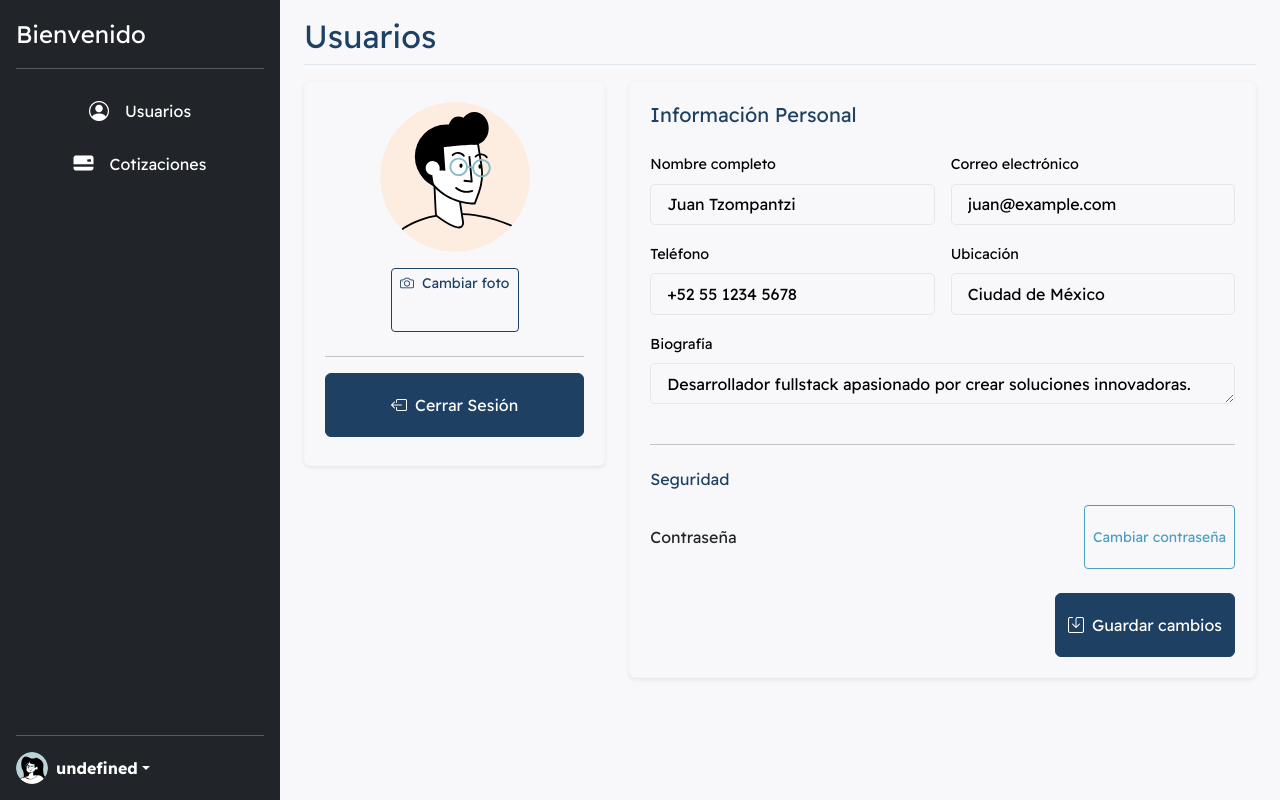
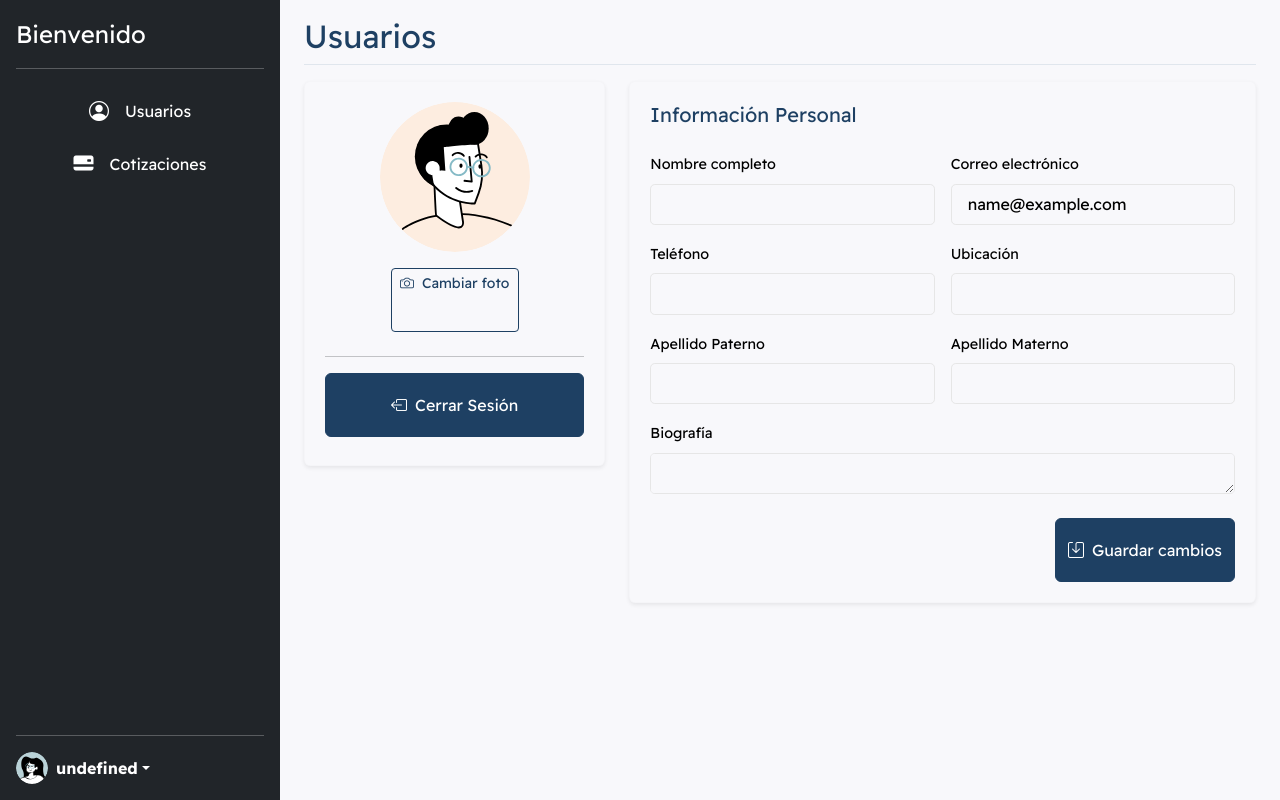
Before and after one commit to Rodrigo12a/frontend-grupo-smec, an Angular app: page /update-user in a window 1280 px wide. Built offline with nearby package versions, Linux system fonts and the light colour scheme; sample sign-in values are in the browser's storage.

Commit message:
update user desde dash

```diff
--- a/src/app/pages/dashboard/update-user/update-user.component.html
+++ b/src/app/pages/dashboard/update-user/update-user.component.html
@@ -1,6 +1,6 @@
 <main class="d-flex">
   <!-- Sidebar como elemento fijo -->
- <app-sidebar></app-sidebar>
+  <app-sidebar></app-sidebar>
 
   <!-- Contenido principal -->
   <div class="container-fluid flex-grow-1" style="margin-left: 280px;">
@@ -9,7 +9,7 @@
         <div class="d-flex justify-content-between flex-wrap flex-md-nowrap align-items-center pt-3 pb-2 mb-3 border-bottom">
           <h1 class="h2 mb-0" style="color: var(--color-primary);">Usuarios</h1>
           <div class="btn-toolbar mb-2 mb-md-0">
-            <!-- Botones sin cambios -->
+            <!-- Botones adicionales si son necesarios -->
           </div>
         </div>
         <div class="row">
@@ -37,7 +37,7 @@
                   </div>
                 </div>
                 <hr>
-                <button class="btn btn-primary w-100 mb-2">
+                <button class="btn btn-primary w-100 mb-2" (click)="logOut()">
                   <i class="bi bi-box-arrow-left me-2"></i>Cerrar Sesión
                 </button>
               </div>
@@ -49,54 +49,50 @@
             <div class="card shadow-sm">
               <div class="card-body">
                 <h5 class="card-title mb-4">Información Personal</h5>
-
-                <form>
+                <form [formGroup]="updateForm" (ngSubmit)="updateUser()">
                   <div class="row g-3">
                     <div class="col-md-6">
                       <label class="form-label">Nombre completo</label>
-                      <input type="text"
-                             class="form-control"
-                             value="Juan Tzompantzi">
+                      <input formControlName="nombre"
+                             type="text"
+                             class="form-control">
                     </div>
-
                     <div class="col-md-6">
                       <label class="form-label">Correo electrónico</label>
-                      <input type="email"
-                             class="form-control"
-                             value="juan@example.com">
+                      <input formControlName="email"
+                             type="email"
+                             class="form-control">
                     </div>
-
                     <div class="col-md-6">
                       <label class="form-label">Teléfono</label>
-                      <input type="tel"
-                             class="form-control"
-                             value="+52 55 1234 5678">
+                      <input formControlName="telefono"
+                             type="tel"
+                             class="form-control">
                     </div>
-
                     <div class="col-md-6">
                       <label class="form-label">Ubicación</label>
-                      <input type="text"
-                             class="form-control"
-                             value="Ciudad de México">
+                      <input formControlName="ubicacion"
+                             type="text"
+                             class="form-control">
                     </div>
-
+                    <div class="col-md-6">
+                      <label class="form-label">Apellido Paterno</label>
+                      <input formControlName="apellidoP"
+                             type="text"
+                             class="form-control">
+                    </div>
+                    <div class="col-md-6">
+                      <label class="form-label">Apellido Materno</label>
+                      <input formControlName="apellidoM"
+                             type="text"
+                             class="form-control">
+                    </div>
                     <div class="col-12">
                       <label class="form-label">Biografía</label>
-                      <textarea class="form-control" rows="3">Desarrollador fullstack apasionado por crear soluciones innovadoras.</textarea>
+                      <textarea formControlName="biografia"
+                                class="form-control"
+                                rows="3"></textarea>
                     </div>
-
-                    <div class="col-12">
-                      <hr class="my-4">
-                      <h6 class="mb-3">Seguridad</h6>
-                      <div class="d-flex justify-content-between align-items-center">
-                        <span>Contraseña</span>
-                        <button type="button"
-                                class="btn btn-outline-secondary btn-sm">
-                          Cambiar contraseña
-                        </button>
-                      </div>
-                    </div>
-
                     <div class="col-12 text-end mt-4">
                       <button type="submit"
                               class="btn btn-primary">
@@ -108,8 +104,8 @@
               </div>
             </div>
           </div>
+          <!-- Fin Columna derecha -->
         </div>
-
       </div>
     </div>
   </div>
--- a/src/app/pages/dashboard/update-user/update-user.component.ts
+++ b/src/app/pages/dashboard/update-user/update-user.component.ts
@@ -1,12 +1,105 @@
-import { Component } from '@angular/core';
+import { Component, OnInit } from '@angular/core';
 import { SidebarComponent } from "../../../components/shared/sidebar/sidebar.component";
+import { FormBuilder, FormGroup, Validators, ReactiveFormsModule } from '@angular/forms';
+import { Router } from '@angular/router';
+import { jwtDecode } from 'jwt-decode';
+import { ToastrService } from 'ngx-toastr';
+import { UserService } from '../../../services/user.service';
+
+interface DecodedToken {
+  id: number;
+  nombre: string;
+  apellidoP: string;
+  apellidoM?: string;
+  email: string;
+  telefono?: string;
+  ubicacion?: string;
+  biografia?: string;
+  sexo?: number | string;
+  // Agrega otras propiedades según sea necesario
+}
 
 @Component({
   selector: 'app-update-user',
-  imports: [SidebarComponent],
+  standalone: true,
+  imports: [SidebarComponent, ReactiveFormsModule],
   templateUrl: './update-user.component.html',
   styleUrl: './update-user.component.scss'
 })
-export class UpdateUserComponent {
+export class UpdateUserComponent implements OnInit {
+  updateForm!: FormGroup;
+  userId: number | null = null;
 
+  constructor(
+    private fb: FormBuilder,
+    private userService: UserService,
+    private router: Router,
+    private toastr: ToastrService
+  ) { }
+
+  ngOnInit(): void {
+    this.initializeForm();
+    this.loadUserData();
+  }
+
+  private initializeForm(): void {
+    this.updateForm = this.fb.group({
+      nombre: ['', Validators.required],
+      apellidoP: ['', Validators.required],
+      apellidoM: [''],
+      email: ['', [Validators.required, Validators.email]],
+      telefono: [''],
+      ubicacion: [''],
+      biografia: ['']
+    });
+  }
+
+  private loadUserData(): void {
+    const token = localStorage.getItem('token');
+    if (token) {
+      try {
+        const decoded: DecodedToken = jwtDecode(token);
+        this.userId = decoded.id;
+        // Actualiza el formulario con los datos decodificados
+        this.updateForm.patchValue({
+          nombre: decoded.nombre,
+          apellidoP: decoded.apellidoP,
+          apellidoM: decoded.apellidoM || '',
+          email: decoded.email,
+          telefono: decoded.telefono || '',
+          ubicacion: decoded.ubicacion || '',
+          biografia: decoded.biografia || ''
+        });
+      } catch (error) {
+        console.error('Error decodificando token:', error);
+        this.router.navigate(['/login']);
+      }
+    } else {
+      this.router.navigate(['/login']);
+    }
+  }
+
+  updateUser(): void {
+    if (this.updateForm.invalid || this.userId === null) {
+      this.toastr.error('Por favor, corrige los errores en el formulario');
+      return;
+    }
+    const updatedUser = { ...this.updateForm.value };
+    this.userService.updateUser
+    this.userService.updateUser(this.userId, updatedUser).subscribe({
+      next: (response) => {
+        this.toastr.success('Usuario actualizado correctamente');
+        // Opcional: redirigir o refrescar datos
+      },
+      error: (error) => {
+        console.error('Error al actualizar usuario:', error);
+        this.toastr.error('Error al actualizar el usuario');
+      }
+    });
+  }
+
+  logOut(): void {
+    localStorage.removeItem('token');
+    this.router.navigate(['/login']);
+  }
 }
--- a/src/app/services/user.service.ts
+++ b/src/app/services/user.service.ts
@@ -37,4 +37,7 @@ export class UserService {
         })
       );
 }
+updateUser(userId: number, updatedData: Partial<usuario>): Observable<any> {
+  return this.http.put(`${this.myAppUrl}${this.myApiUrl}${userId}`, updatedData);
+}
   }
```
